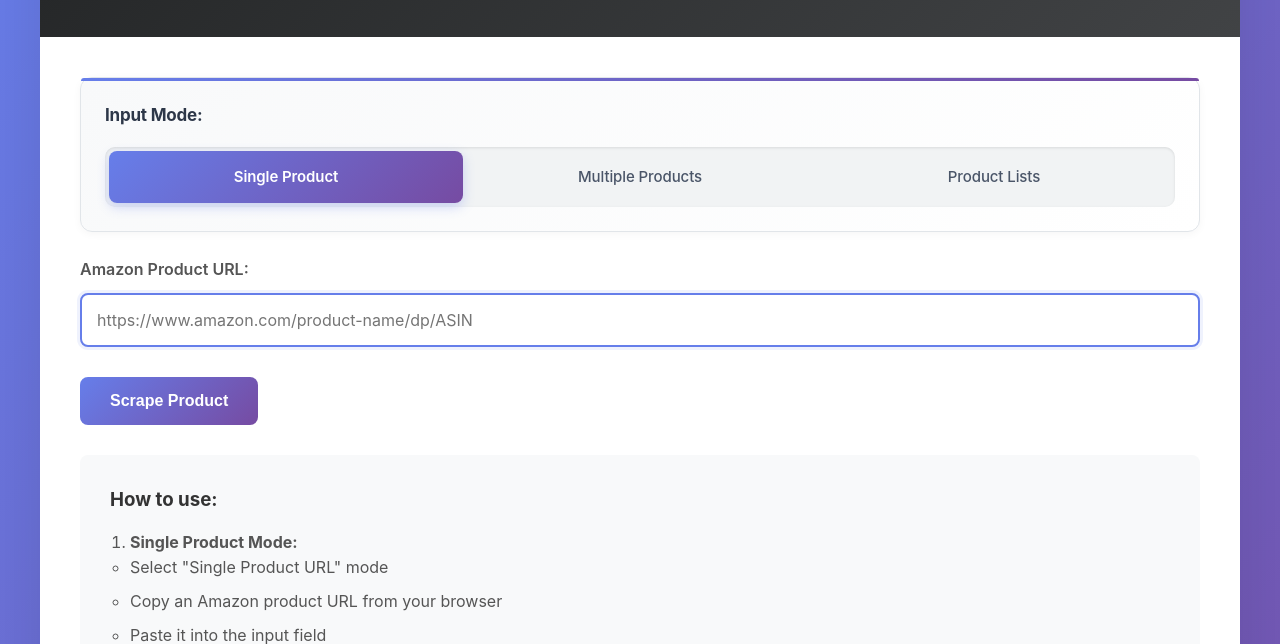
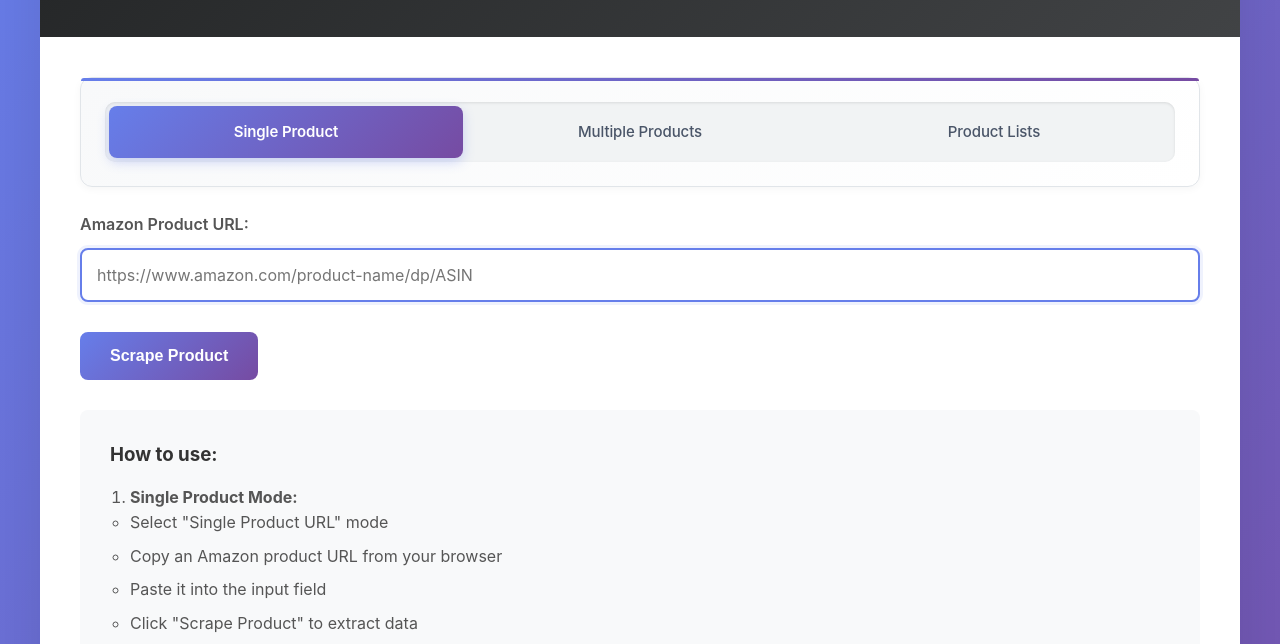
Before and after one commit to TienNguyenDinh/amazon-tool, a website: page public/index.html in a window 1280 px wide. Shown: the part 165-809 px from the top of the page. Drawn offline with Linux system fonts and the light colour scheme.

Commit message:
refactor: remove input mode label text

```diff
--- a/public/index.html
+++ b/public/index.html
@@ -19,7 +19,6 @@
         <div class="input-section">
           <!-- Input Mode Toggle -->
           <div class="input-mode-toggle">
-            <label class="toggle-label">Input Mode:</label>
             <div class="radio-group">
               <label class="radio-option">
                 <input
```
